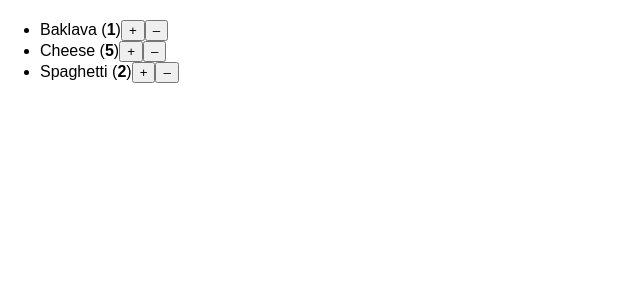
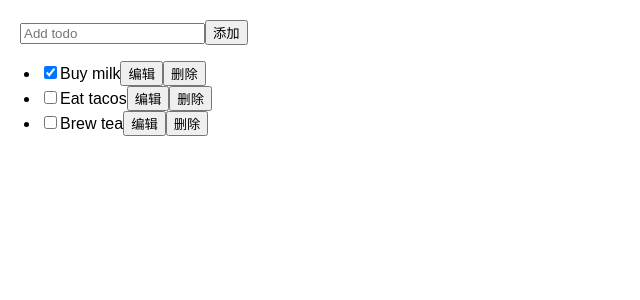
Before and after one commit to MufuDe/20240930-react-render-submit, a React (Create React App) app: page / in a window 1280 px wide. Shown: the top 300 px of the page, without its empty margins (0-640 px from the left). Built offline with nearby package versions, Linux system fonts and the light colour scheme.

Commit message:
1. 使用不会直接修改原始值的方法修复 mutation 的问题;

```diff
--- /dev/null
+++ b/src/AddTodo.js
@@ -0,0 +1,22 @@
+import { useState } from "react";
+
+export default function AddTodo({ onAddTodo }) {
+  const [title, setTitle] = useState("");
+  return (
+    <>
+      <input
+        placeholder="Add todo"
+        value={title}
+        onChange={(e) => setTitle(e.target.value)}
+      />
+      <button
+        onClick={() => {
+          setTitle("");
+          onAddTodo(title);
+        }}
+      >
+        添加
+      </button>
+    </>
+  );
+}
--- a/src/App.js
+++ b/src/App.js
@@ -1,80 +1,52 @@
 import { useState } from "react";
+import AddTodo from "./AddTodo.js";
+import TaskList from "./TaskList.js";
 
-const initialProducts = [
-  {
-    id: 0,
-    name: "Baklava",
-    count: 1,
-  },
-  {
-    id: 1,
-    name: "Cheese",
-    count: 5,
-  },
-  {
-    id: 2,
-    name: "Spaghetti",
-    count: 2,
-  },
+let nextId = 3;
+const initialTodos = [
+  { id: 0, title: "Buy milk", done: true },
+  { id: 1, title: "Eat tacos", done: false },
+  { id: 2, title: "Brew tea", done: false },
 ];
 
-export default function ShoppingCart() {
-  const [products, setProducts] = useState(initialProducts);
+export default function TaskApp() {
+  const [todos, setTodos] = useState(initialTodos);
 
-  function handleIncreaseClick(productId) {
-    setProducts(
-      products.map((product) => {
-        if (product.id === productId) {
-          return {
-            ...product,
-            count: product.count + 1,
-          };
+  function handleAddTodo(title) {
+    setTodos([
+      ...todos,
+      {
+        id: nextId++,
+        title: title,
+        done: false,
+      },
+    ]);
+  }
+
+  function handleChangeTodo(nextTodo) {
+    setTodos(
+      todos.map((t) => {
+        if (t.id === nextTodo.id) {
+          return nextTodo;
         } else {
-          return product;
+          return t;
         }
       })
     );
   }
 
-  function handleSubtractClick(productId) {
-    let mapProducts = products.map((product) => {
-      if (product.id === productId) {
-        return {
-          ...product,
-          count: product.count - 1,
-        };
-      } else {
-        return product;
-      }
-    });
-    setProducts(
-      mapProducts.filter((product) => {
-        return product.count > 0;
-      })
-    );
+  function handleDeleteTodo(todoId) {
+    setTodos(todos.filter((t) => t.id !== todoId));
   }
 
   return (
-    <ul>
-      {products.map((product) => (
-        <li key={product.id}>
-          {product.name} (<b>{product.count}</b>)
-          <button
-            onClick={() => {
-              handleIncreaseClick(product.id);
-            }}
-          >
-            +
-          </button>
-          <button
-            onClick={() => {
-              handleSubtractClick(product.id);
-            }}
-          >
-            –
-          </button>
-        </li>
-      ))}
-    </ul>
+    <>
+      <AddTodo onAddTodo={handleAddTodo} />
+      <TaskList
+        todos={todos}
+        onChangeTodo={handleChangeTodo}
+        onDeleteTodo={handleDeleteTodo}
+      />
+    </>
   );
 }
--- /dev/null
+++ b/src/TaskList.js
@@ -0,0 +1,57 @@
+import { useState } from "react";
+
+export default function TaskList({ todos, onChangeTodo, onDeleteTodo }) {
+  return (
+    <ul>
+      {todos.map((todo) => (
+        <li key={todo.id}>
+          <Task todo={todo} onChange={onChangeTodo} onDelete={onDeleteTodo} />
+        </li>
+      ))}
+    </ul>
+  );
+}
+
+function Task({ todo, onChange, onDelete }) {
+  const [isEditing, setIsEditing] = useState(false);
+  let todoContent;
+  if (isEditing) {
+    todoContent = (
+      <>
+        <input
+          value={todo.title}
+          onChange={(e) => {
+            onChange({
+              ...todo,
+              title: e.target.value,
+            });
+          }}
+        />
+        <button onClick={() => setIsEditing(false)}>保存</button>
+      </>
+    );
+  } else {
+    todoContent = (
+      <>
+        {todo.title}
+        <button onClick={() => setIsEditing(true)}>编辑</button>
+      </>
+    );
+  }
+  return (
+    <label>
+      <input
+        type="checkbox"
+        checked={todo.done}
+        onChange={(e) => {
+          onChange({
+            ...todo,
+            done: e.target.checked,
+          });
+        }}
+      />
+      {todoContent}
+      <button onClick={() => onDelete(todo.id)}>删除</button>
+    </label>
+  );
+}
```
